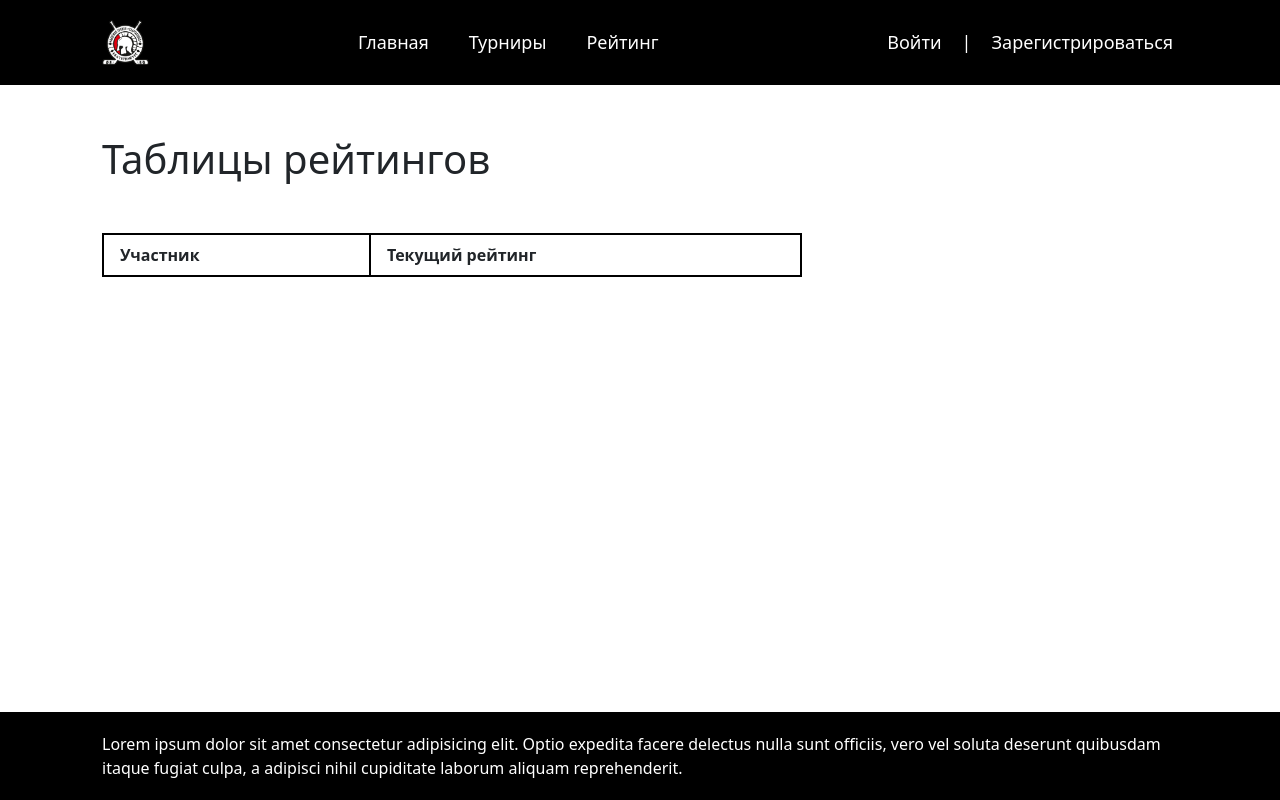
After one commit to Arxivus/Hockey-project, a Django app: page /ratings/ in a window 1280 px wide. The commit adds this page. Run offline with Django 5.2, Linux system fonts and the light colour scheme; lists and menus that the app fills with data are empty.

Commit message:
Добавлены выгрузка рейтингов, стили экрана входа

```diff
--- a/main_app/forms.py
+++ b/main_app/forms.py
@@ -29,5 +29,5 @@ class profileForm(forms.ModelForm):
         }
 
 class loginForm(forms.Form):
-    username = forms.CharField(max_length=100)
-    password = forms.CharField(max_length=100)
+    username = forms.CharField(label='Логин', max_length=100)
+    password = forms.CharField(label='Пароль', max_length=100)
--- /dev/null
+++ b/main_app/static/css/elements-style.css
@@ -0,0 +1,29 @@
+body {
+    display: flex;
+    flex-direction: column;
+    height: 100vh;
+}
+
+p {
+    margin-bottom: 0;
+}
+
+a {
+    text-decoration: none;
+}
+
+main {
+    display: flex;
+    flex-direction: column;
+    flex: 1 0 auto;
+}
+
+ul {
+    list-style-type: none;
+    margin: 0;
+    padding: 0;
+}
+
+section {
+    margin-bottom: 50px;
+}
--- a/main_app/static/css/header-footer.css
+++ b/main_app/static/css/header-footer.css
@@ -12,28 +12,6 @@
     display: flex;
     align-items: center;
     gap: 10px;
-}
-
-p {
-    margin-bottom: 0;
-}
-
-body {
-    display: flex;
-    flex-direction: column;
-    height: 100vh;
-}
-
-main {
-    display: flex;
-    flex-direction: column;
-    flex: 1 0 auto;
-}
-
-ul {
-    list-style-type: none;
-    margin: 0;
-    padding: 0;
 }
 
 .menu-list {
@@ -73,7 +51,3 @@ footer {
     background-color: black;
     padding: 20px 0;
 }
-
-section {
-    margin-bottom: 50px;
-}
--- a/main_app/static/css/home-style.css
+++ b/main_app/static/css/home-style.css
@@ -16,7 +16,7 @@
     margin-bottom: 20px;
 }
 
-.announsments-title {
+h3 {
     padding-left: 50px;
     margin-bottom: 10px;
 }
--- /dev/null
+++ b/main_app/static/css/ratings-style.css
@@ -0,0 +1,15 @@
+h1 {
+    margin-bottom: 50px;
+}
+
+table {
+    border-collapse: collapse;
+    border: 2px solid #000;
+    width: 700px;
+}
+
+th,
+td {
+  border: 2px solid #000;
+  padding: 8px 16px;
+}
--- a/main_app/templates/pattern.html
+++ b/main_app/templates/pattern.html
@@ -8,6 +8,7 @@
     <meta name="viewport" content="width=device-width, initial-scale=1.0">
     <link rel="stylesheet" href="https://cdn.jsdelivr.net/npm/bootstrap@5.3.3/dist/css/bootstrap.min.css"
         integrity="sha384-QWTKZyjpPEjISv5WaRU9OFeRpok6YctnYmDr5pNlyT2bRjXh0JMhjY6hW+ALEwIH" crossorigin="anonymous">
+    <link rel="stylesheet" href="{% static 'css/elements-style.css' %}">
     <link rel="stylesheet" href="{% static 'css/header-footer.css' %}">
     {% block link %}{% endblock %}
     {% block title %}{% endblock %}
@@ -26,7 +27,7 @@
                         <a href="{% url 'tournaments' %}" class="menu-item">Турниры</a>
                     <li>
                     <li>
-                        <a href="{% url 'about_us' %}" class="menu-item">Рейтинг</a>
+                        <a href="{% url 'ratings' %}" class="menu-item">Рейтинг</a>
                     <li>
                 </ul>
                 <div class="user">
--- /dev/null
+++ b/main_app/templates/ratings.html
@@ -0,0 +1,32 @@
+{% extends 'pattern.html' %}
+{% load static %}
+
+{% block link %}
+<link rel="stylesheet" href="{% static 'css/elements-style.css' %}">
+<link rel="stylesheet" href="{% static 'css/ratings-style.css' %}">
+{% endblock %}
+
+{% block title %}
+<title>Рейтинг</title>
+{% endblock %}
+
+{% block content %}
+    <div class="container">
+        <h1>Таблицы рейтингов</h1>
+        <section class="ratings_block">
+            <table class="competitors-rate-table">
+                <tr>
+                    <th>Участник</th>
+                    <th>Текущий рейтинг</th>
+                </tr>
+                {% for competitor in competitors %}
+                    <tr>
+                        <td>{{ competitor.fullname }}</td>
+                        <td>{{ competitor.rating }}</td>
+                    </tr>
+                {% endfor %}
+            </table>
+
+        </section>
+    </div>
+{% endblock %}
--- a/main_app/templates/user_profile.html
+++ b/main_app/templates/user_profile.html
@@ -3,6 +3,7 @@
 
 {% block link %}
     <link rel="stylesheet" href="{% static 'css/profile-style.css' %}">
+    <link rel="stylesheet" href="{% static 'css/elements-style.css' %}">
 {% endblock %}
 
 {% block title %}
--- a/main_app/views.py
+++ b/main_app/views.py
@@ -11,8 +11,9 @@ def home_page(request):
 def tournaments_page(request):
     return render(request, 'tournaments.html')
 
-def about_us_page(request):
-    return render(request, 'about_us.html')
+def ratings_page(request):
+    competitors = Profile.objects.all().order_by('-rating')
+    return render(request, 'ratings.html', { 'competitors' : competitors })
 
 def login_view(request):
     if request.method == 'POST':
@@ -55,3 +56,9 @@ def register_view(request):
 def user_profile(request):
     profile = get_object_or_404(Profile, user=request.user)
     return render(request, 'user_profile.html', { 'profile': profile })
+
+
+def get_competitors(request):
+    if request.metod == 'POST':
+        competitors = Profile.objects.all()
+        return render(request, 'ratings.html', { 'competitors' : competitors })
--- a/webProject/urls.py
+++ b/webProject/urls.py
@@ -6,7 +6,7 @@ urlpatterns = [
     path('', views.home_page, name='home'),
     path('user/', views.user_profile, name='user'),
     path('tournaments/', views.tournaments_page, name='tournaments'),
-    path('about_us/', views.about_us_page, name='about_us'),
+    path('ratings/', views.ratings_page, name='ratings'),
     path('admin/', admin.site.urls),
     path('accounts/', include('django.contrib.auth.urls')),
     path('login/', views.login_view, name='login'),
```
Also changed, not shown: main_app/static/css/login-style.css (+31 -14 lines), main_app/templates/about_us.html (deleted, +0 -14 lines), main_app/templates/registration/login.html (+8 -4 lines).
